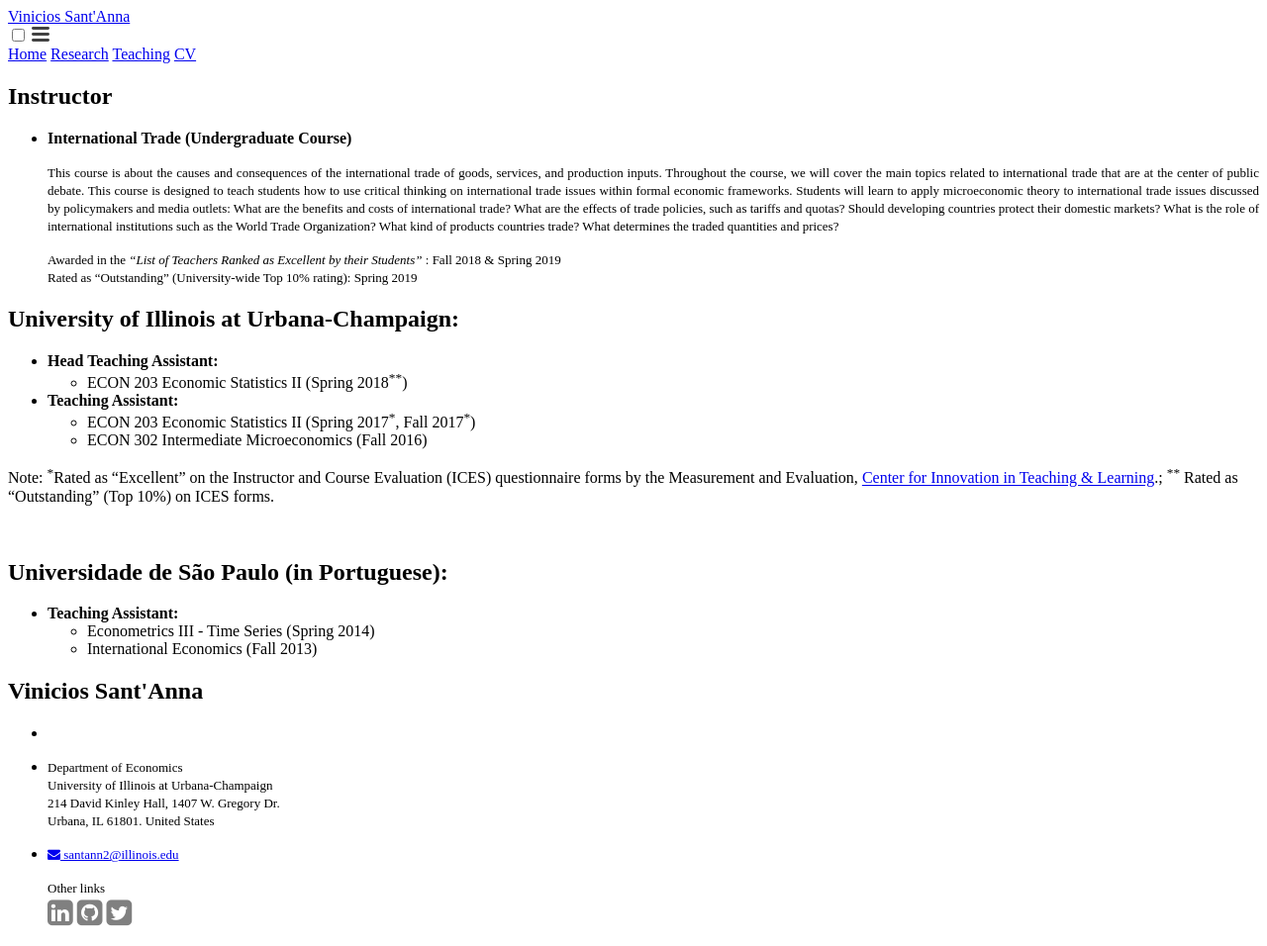
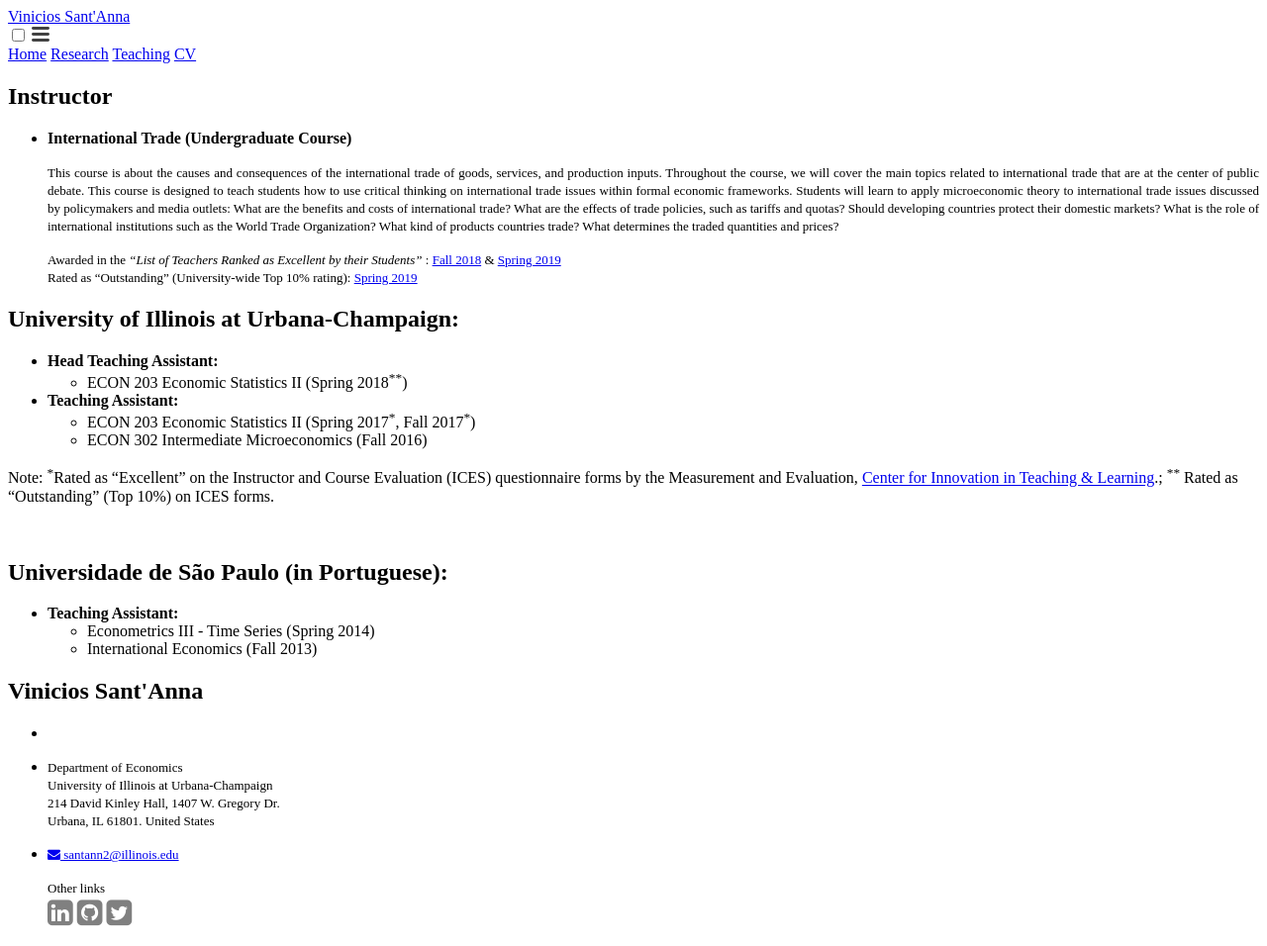
Before and after one commit to vpsantanna/vpsantanna.github.io, a Jekyll site: the page built from 3-teaching.md, in a window 1280 px wide. Shown: the whole page at 99% size. Built offline with Jekyll 4.4.1, drawn with Linux system fonts in a browser that asks for light colours; a script that is not in the unit is left out; part of the change alters nothing that is shown.

Commit message:
Update 3-teaching.md

```diff
--- a/3-teaching.md
+++ b/3-teaching.md
@@ -10,7 +10,7 @@ permalink: /teaching/
 
    <p style="text-align: justify;"><font size="2">This course is about the causes and consequences of the international trade of goods, services, and production inputs. Throughout the course, we will cover the main topics related to international trade that are at the center of public debate.  This course is designed to teach students how to use critical thinking on international trade issues within formal economic frameworks. Students will learn to apply microeconomic theory to international trade issues discussed by policymakers and media outlets: What are the benefits and costs of international trade?  What are the effects of trade policies, such as tariffs and quotas? Should developing countries protect their domestic markets? What is the role of international institutions such as the World Trade Organization? What kind of products countries trade? What determines the traded quantities and prices?  </font></p>
 
-   <p style="text-align: justify;"><font size="2">Awarded in the  <em>“List of Teachers Ranked as Excellent by their Students” </em>: Fall 2018 & Spring 2019 <br> Rated as “Outstanding” (University-wide Top 10% rating): Spring 2019 </font></p>
+   <p style="text-align: justify;"><font size="2">Awarded in the  <em>“List of Teachers Ranked as Excellent by their Students” </em>: <a href="https://citl.illinois.edu/docs/default-source/teachers-ranked-as-excellent/tre-2018-fall.pdf#page=21" target="_blank">Fall 2018</a> & <a href="https://citl.illinois.edu/docs/default-source/teachers-ranked-as-excellent/tre-2019-spring.pdf#page=19" target="_blank">Spring 2019</a> <br> Rated as “Outstanding” (University-wide Top 10% rating): <a href="https://citl.illinois.edu/docs/default-source/teachers-ranked-as-excellent/tre-2019-spring.pdf#page=19" target="_blank">Spring 2019</a> </font></p>
 
 
 
```
